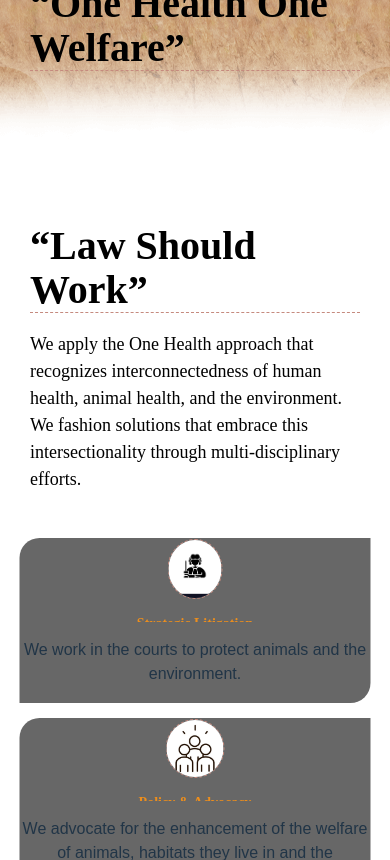
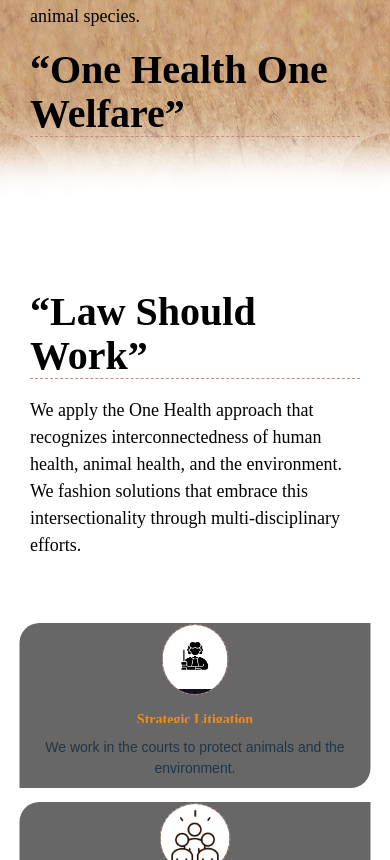
Before and after one commit to WanjikuN/Lapa, a React (Vite) app: page / in a window 390 px wide. Shown: the part 1140-2000 px from the top of the page. Built offline with nearby package versions, Linux system fonts and the light colour scheme.

Commit message:
Update responsiveness

```diff
--- a/src/components/Home/home.css
+++ b/src/components/Home/home.css
@@ -1284,7 +1284,7 @@
     /* border: 1px solid red !important; */
   }
   #home {
-    height: 528vh;
+    height: 556vh !important;
     width: 100vw;
     overflow: hidden !important;
   }
@@ -1338,7 +1338,7 @@
     width: 100vw;
     height: 90vh;
     position: relative;
-    top: -680px !important;
+    top: -620px !important;
     display: flex;
     justify-content: center;
     flex-direction: column;
@@ -1364,7 +1364,7 @@
     width: 90vw !important;
     height: 85vh !important;
     position: relative;
-    top: 110vh !important;
+    top: 120vh !important;
     left: 50%;
     transform: translateX(-50%);
     z-index: 2;
@@ -1375,9 +1375,8 @@
   }
 
   .approach-card-one {
-    height: 50% !important;
+    height: 60% !important;
     width: 100%;
-    /* overflow: hidden; */
     display: flex;
     align-items: center;
     flex-direction: column;
@@ -1405,7 +1404,7 @@
   .approach-card p {
     text-align: center;
     font-family: Arial, sans-serif;
-    font-size: 16px !important;
+    font-size: 14px !important;
   }
   .bubble {
     /* border: 1px solid red; */
@@ -1430,7 +1429,7 @@
     /* clip-path: inset(0% 45% 0% 45% 0 round 10px); */
     /* z-index: 0; */
     position: relative;
-    top: 15%;
+    top: 120px !important;
   }
 
   .bubble-cont {
@@ -1460,7 +1459,7 @@
     width: 100vw !important;
     position: relative;
 
-    top: 190px !important;
+    top: 270px !important;
     display: flex;
     flex-direction: column !important;
 
@@ -1474,7 +1473,7 @@
     color: #581411;
     font-family: "Source_sans_pro";
     /* border-bottom: 1px dashed #c58a7e; */
-    margin-bottom: 40px;
+    margin-bottom: 10px !important;
   }
   #projects-cards {
     /* border: 1px solid red; */
@@ -1521,7 +1520,7 @@
     /* border: 1px solid red; */
     height: 35vh;
     position: relative;
-    top: 700px !important;
+    top: 850px !important;
     overflow: hidden;
     display: flex;
     align-items: center;
@@ -1559,7 +1558,7 @@
     /* transform: scaleY(-1); Flip the background image vertically */
     /* pointer-events: none; */
     position: relative;
-    top: 700px;
+    top: 900px;
   }
   #news-letter {
     /* border: 1px solid black; */
```
